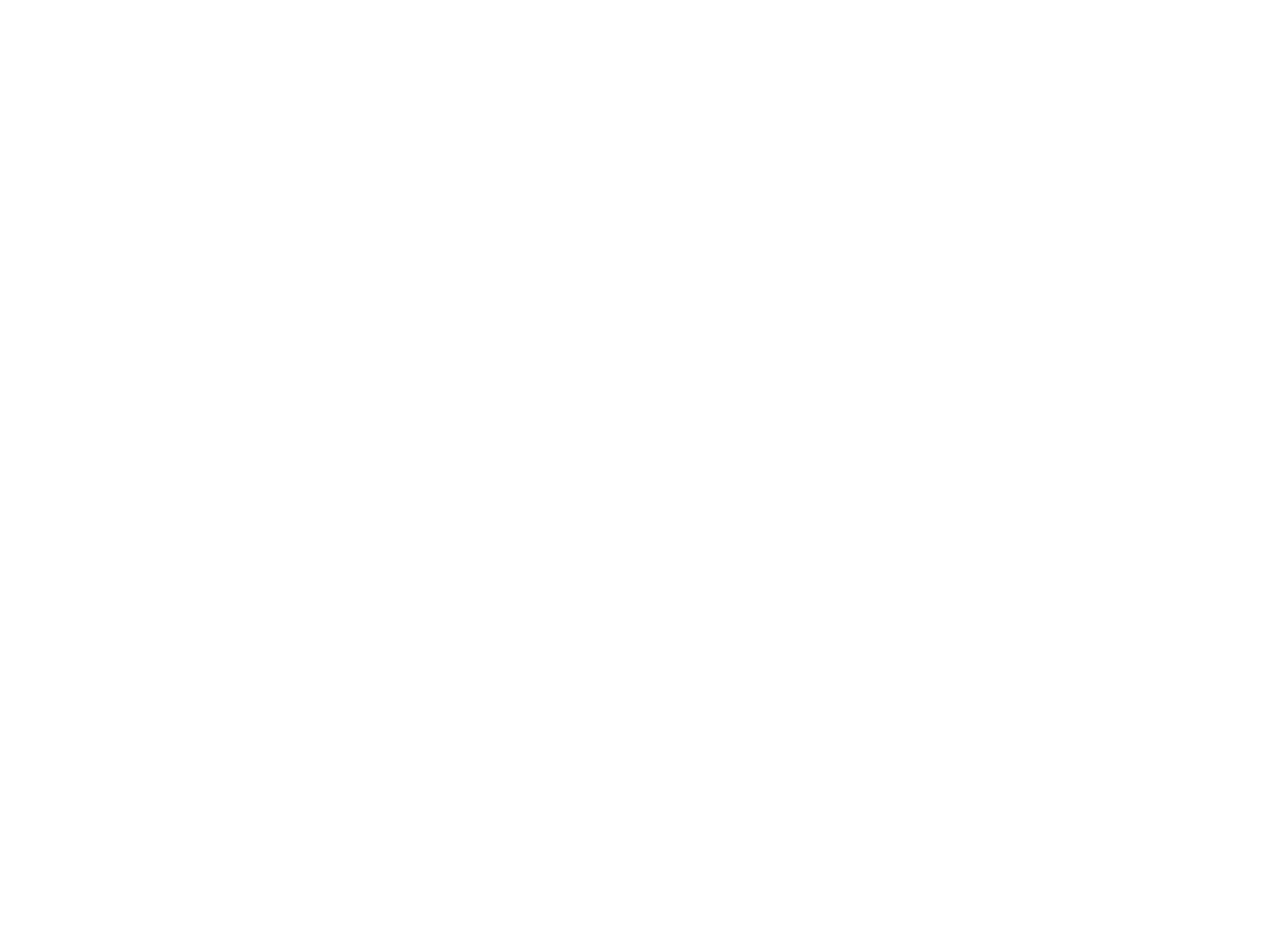
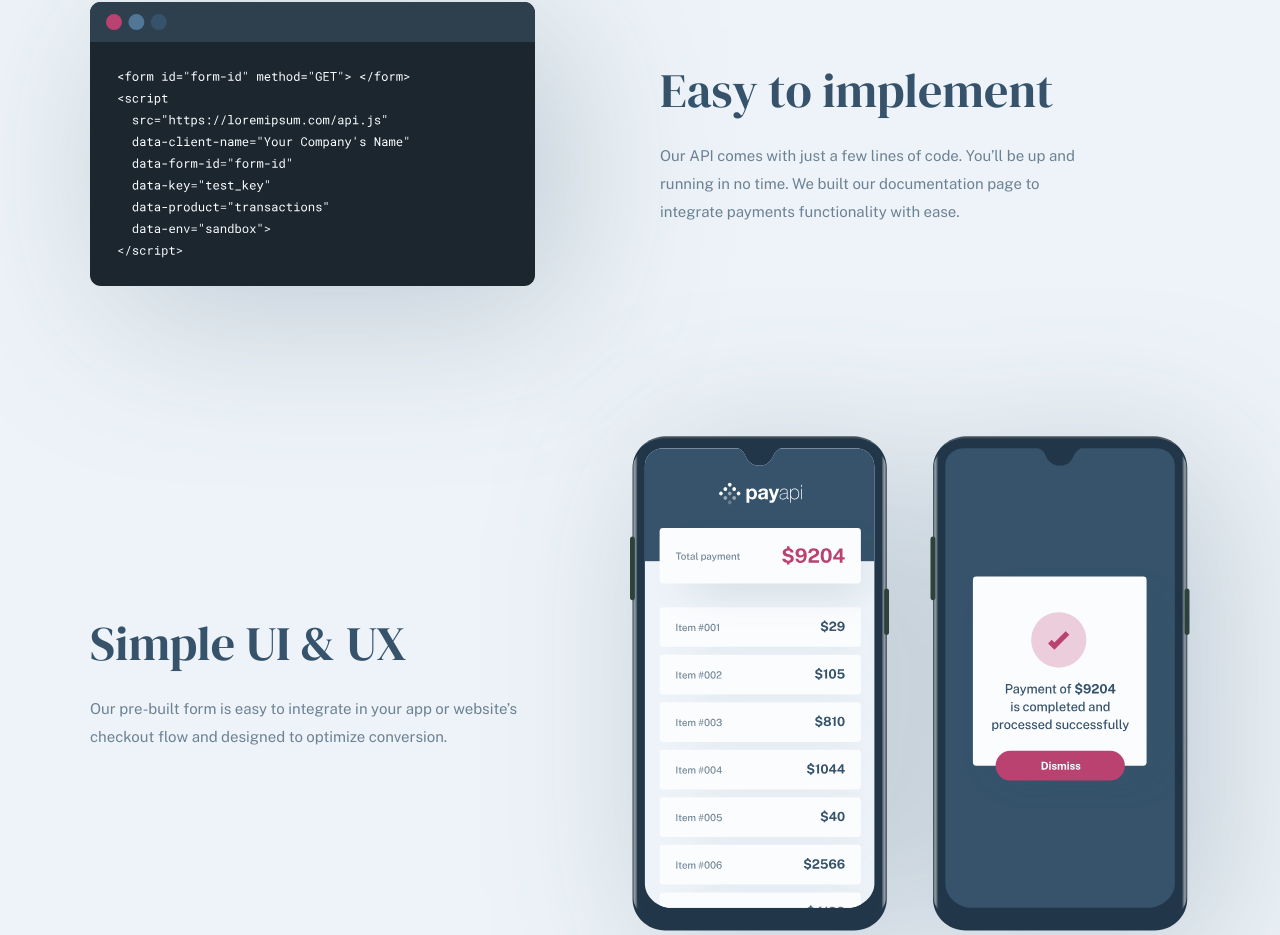
Before and after one commit to davidGasanov/payapi-multi-page-website, a React (Vite) app: page / in a window 1280 px wide. Shown: the part 1367-2302 px from the top of the page. Before the commit the page ends 1243 px from the top, so only its background shows below. Built offline with nearby package versions, Linux system fonts and the light colour scheme.

Commit message:
add section 3

```diff
--- a/src/pages/home/index.tsx
+++ b/src/pages/home/index.tsx
@@ -1,11 +1,13 @@
 import HeroSection from "./sections/hero";
 import Section2 from "./sections/sect-2";
+import Section3 from "./sections/sect-3";
 
 const HomePage = () => {
   return (
     <>
       <HeroSection />
       <Section2 />
+      <Section3 />
     </>
   );
 };
--- a/src/pages/home/sections/sect-2/index.tsx
+++ b/src/pages/home/sections/sect-2/index.tsx
@@ -21,7 +21,7 @@
       />
       {/* /Bg image */}
 
-      <Container className="py-20 md:py-[88px] flex flex-col relative z-10 md:flex-row-reverse md:items-center md:justify-between">
+      <Container className="py-20 md:py-[88px] flex flex-col relative z-10 md:items-center md:justify-between lg:flex-row-reverse lg:gap-6">
         {/* Company list */}
         <div className="flex flex-wrap justify-between gap-y-10 gap-x-12 w-full max-w-[300px] mx-auto md:grid md:grid-cols-3 md:max-w-[536px] md:place-items-center shrink-0 lg:mx-0 lg:justify-items-start lg:items-center">
           {companiesImageUrlList.map((imageUrl) => (
--- /dev/null
+++ b/src/pages/home/sections/sect-3/index.tsx
@@ -0,0 +1,48 @@
+import Container from "../../../../layout/container";
+
+const Section3 = () => {
+  return (
+    <section className="mt-20 md:mt-[100px] lg:mt-[150px]">
+      <Container className="">
+        <div className="flex flex-col gap-[48px] md:max-w-[573px] md:mx-auto lg:flex-row lg:gap-[125px] lg:items-center lg:mx-0 lg:max-w-full">
+          <img
+            alt="Illustration image"
+            src="assets/home/desktop/illustration-easy-to-implement.svg"
+            className="w-full object-contain drop-shadow-[25px_25px_80px_rgba(54,83,107,0.25)] lg:max-w-[445px]"
+          />
+
+          <div className="flex flex-col gap-6 items-center text-center lg:items-start lg:text-start lg:max-w-[445px]">
+            <h2 className="font-dm-serif-display text-[36px] leading-[36px] text-san-juan-blue md:h2">
+              Easy to implement
+            </h2>
+            <p className="body leading-[28px] text-light-san-juan-blue max-w-[350px] md:max-w-full">
+              Our API comes with just a few lines of code. You’ll be up and
+              running in no time. We built our documentation page to integrate
+              payments functionality with ease.
+            </p>
+          </div>
+        </div>
+
+        <div className="flex flex-col gap-[48px] mt-[82px] md:mt-[100px] md:max-w-[573px] md:mx-auto lg:mt-[150px] lg:flex-row-reverse lg:items-center lg:gap-[95px] lg:mx-0 lg:max-w-full">
+          <img
+            alt="Illustration image 2"
+            src="assets/home/desktop/illustration-simple-ui.svg"
+            className="w-full object-contain drop-shadow-[25px_25px_80px_rgba(54,83,107,0.25)]"
+          />
+
+          <div className="flex flex-col gap-6 items-center text-center lg:items-start lg:text-start lg:w-[445px] lg:shrink-0">
+            <h2 className="font-dm-serif-display text-[36px] leading-[36px] text-san-juan-blue md:h2">
+              Simple UI & UX
+            </h2>
+            <p className="body leading-[28px] text-light-san-juan-blue max-w-[350px] md:max-w-full">
+              Our pre-built form is easy to integrate in your app or website’s
+              checkout flow and designed to optimize conversion.
+            </p>
+          </div>
+        </div>
+      </Container>
+    </section>
+  );
+};
+
+export default Section3;
```
Also changed, not shown: public/assets/home/desktop/illustration-easy-to-implement.svg, public/assets/home/desktop/illustration-simple-ui.svg.
